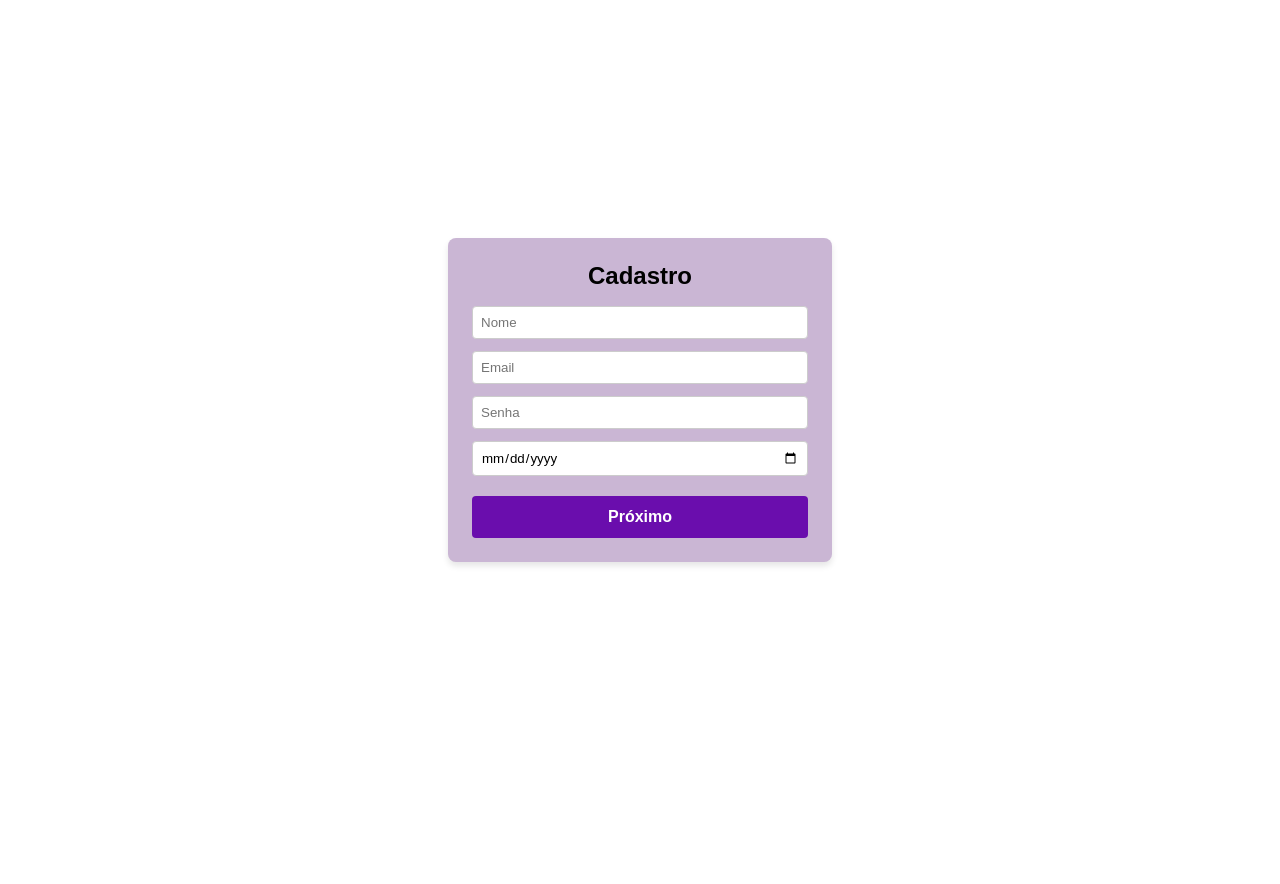
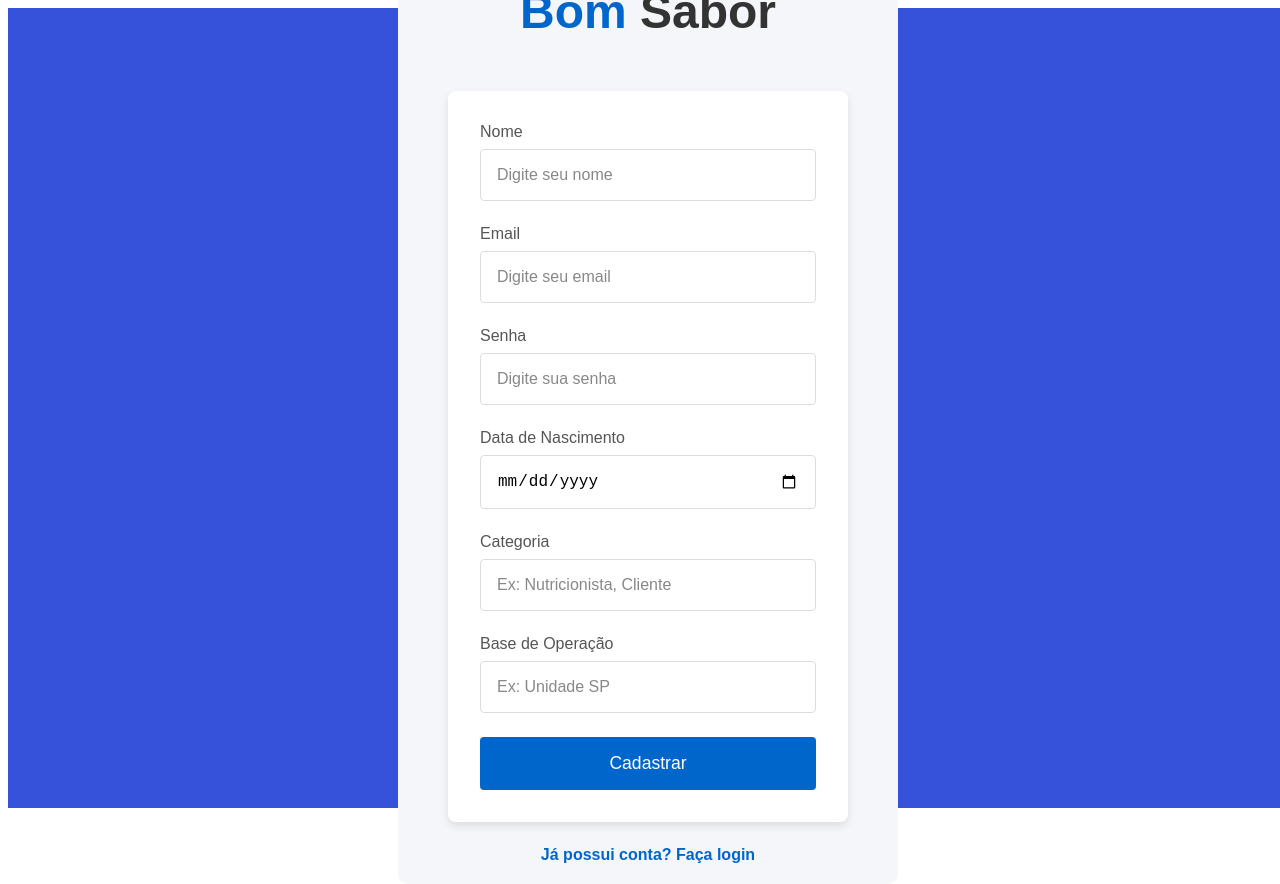
Before and after one commit to AndreHVentura/Cloud.io, a React (Create React App) app in the folder front/: page /cadastro in a window 1280 px wide. Before the commit the page ends 800 px from the top, so only its background shows below. Built offline with nearby package versions, Linux system fonts and the light colour scheme.

Commit message:
cadastro one page

```diff
--- a/front/src/App.tsx
+++ b/front/src/App.tsx
@@ -8,9 +8,9 @@ function App() {
   return (
     <BrowserRouter>
       <Routes>
-        <Route path="/" element={<MainLayout><Login /></MainLayout>} />
+        <Route path="/login" element={<MainLayout><Login /></MainLayout>} />
         <Route path="/cadastro" element={<MainLayout><Cadastro /></MainLayout>} />
-        <Route path="/home" element={<MainLayout><Home /></MainLayout>} />
+        <Route path="/" element={<MainLayout><Home /></MainLayout>} />
       </Routes>
     </BrowserRouter>
   );
--- a/front/src/layouts/MainLayout.tsx
+++ b/front/src/layouts/MainLayout.tsx
@@ -1,10 +1,8 @@
 import React from "react";
-import GlobalStyle from "../styles/GlobalStyles";
 
 const MainLayout: React.FC<{ children: React.ReactNode }> = ({ children }) => {
   return (
     <>
-      <GlobalStyle />
       {children}
     </>
   );
--- a/front/src/pages/Cadastro.tsx
+++ b/front/src/pages/Cadastro.tsx
@@ -1,95 +1,40 @@
 import React, { useState } from "react";
-import styled from "styled-components";
 import axios from "axios";
-import GlobalStyle, { Container, FormWrapper, Title, Input, Button } from "../styles/GlobalStyles";
 import { useNavigate } from "react-router-dom";
+import {
+  MainContainer,
+  Container,
+  Logo,
+  Form,
+  InputLabel,
+  InputField,
+  Button,
+  SignupLink
+} from "../styles/cadastro"; // ajuste o caminho conforme necessário
 
-interface CadastroInicialProps {
-  onNext: (data: { nome: string; email: string; senha: string; dataNascimento: string }) => void;
-}
-
-const CadastroInicial: React.FC<CadastroInicialProps> = ({ onNext }) => {
+const Cadastro: React.FC = () => {
   const [formData, setFormData] = useState({
     nome: "",
     email: "",
     senha: "",
     dataNascimento: "",
+    categoria: "",
+    baseOperacao: "",
   });
+
+  const navigate = useNavigate();
 
   const handleChange = (e: React.ChangeEvent<HTMLInputElement>) => {
     setFormData({ ...formData, [e.target.name]: e.target.value });
   };
 
-  return (
-    <Container>
-      <FormWrapper>
-        <Title>Cadastro</Title>
-        <Input name="nome" placeholder="Nome" onChange={handleChange} />
-        <Input name="email" placeholder="Email" onChange={handleChange} />
-        <Input type="password" name="senha" placeholder="Senha" onChange={handleChange} />
-        <Input type="date" name="dataNascimento" onChange={handleChange} />
-        <Button className="next" onClick={() => onNext(formData)}>Próximo</Button>
-      </FormWrapper>
-    </Container>
-  );
-};
-
-interface CadastroFinalProps {
-  onBack: () => void;
-  onSubmit: (data: { categoria: string; baseOperacao: string }) => void;
-}
-
-const CadastroFinal: React.FC<CadastroFinalProps> = ({ onBack, onSubmit }) => {
-  const [formData, setFormData] = useState({
-    categoria: "",
-    baseOperacao: "",
-  });
-
-  const handleChange = (e: React.ChangeEvent<HTMLInputElement>) => {
-    setFormData({ ...formData, [e.target.name]: e.target.value });
-  };
-
-  return (
-    <Container>
-      <FormWrapper>
-        <Title>Cadastro</Title>
-        <Input name="categoria" placeholder="Categoria de Usuário" onChange={handleChange} />
-        <Input name="baseOperacao" placeholder="Base de Operação" onChange={handleChange} />
-        <Button className="back" onClick={onBack}>Voltar</Button>
-        <Button className="submit" onClick={() => onSubmit(formData)}>Finalizar Cadastro</Button>
-      </FormWrapper>
-    </Container>
-  );
-};
-
-const Cadastro: React.FC = () => {
-  const [step, setStep] = useState(1);
-  const [userData, setUserData] = useState<{
-    nome?: string;
-    email?: string;
-    senha?: string;
-    dataNascimento?: string;
-  }>({});
-
-  const navigate = useNavigate();
-
-  const handleNext = (data: { nome: string; email: string; senha: string; dataNascimento: string }) => {
-    setUserData(data);
-    setStep(2);
-  };
-
-  const handleBack = () => {
-    setStep(1);
-  };
-
-  const handleSubmit = async (finalData: { categoria: string; baseOperacao: string }) => {
-    const completeData = { ...userData, ...finalData };
-
+  const handleSubmit = async (e: React.FormEvent) => {
+    e.preventDefault();
     try {
-      const response = await axios.post("http://localhost:3011/register", completeData);
+      const response = await axios.post("http://localhost:3011/register", formData);
       if (response.status === 201) {
         alert("Cadastro concluído com sucesso!");
-        navigate('/home'); // Redireciona após sucesso
+        navigate("/home");
       }
     } catch (error) {
       console.error("Erro ao cadastrar:", error);
@@ -97,9 +42,36 @@ const Cadastro: React.FC = () => {
     }
   };
 
-  return step === 1
-    ? <CadastroInicial onNext={handleNext} />
-    : <CadastroFinal onBack={handleBack} onSubmit={handleSubmit} />;
+  return (
+    <MainContainer>
+      <Container>
+        <Logo><span>Bom</span> Sabor</Logo>
+        <Form onSubmit={handleSubmit}>
+          <InputLabel htmlFor="nome">Nome</InputLabel>
+          <InputField name="nome" placeholder="Digite seu nome" onChange={handleChange} required />
+
+          <InputLabel htmlFor="email">Email</InputLabel>
+          <InputField name="email" type="email" placeholder="Digite seu email" onChange={handleChange} required />
+
+          <InputLabel htmlFor="senha">Senha</InputLabel>
+          <InputField name="senha" type="password" placeholder="Digite sua senha" onChange={handleChange} required />
+
+          <InputLabel htmlFor="dataNascimento">Data de Nascimento</InputLabel>
+          <InputField name="dataNascimento" type="date" onChange={handleChange} required />
+
+          <InputLabel htmlFor="categoria">Categoria</InputLabel>
+          <InputField name="categoria" placeholder="Ex: Nutricionista, Cliente" onChange={handleChange} required />
+
+          <InputLabel htmlFor="baseOperacao">Base de Operação</InputLabel>
+          <InputField name="baseOperacao" placeholder="Ex: Unidade SP" onChange={handleChange} required />
+
+          <Button type="submit">Cadastrar</Button>
+        </Form>
+
+        <SignupLink href="/login">Já possui conta? Faça login</SignupLink>
+      </Container>
+    </MainContainer>
+  );
 };
 
 export default Cadastro;
--- a/front/src/pages/Login.tsx
+++ b/front/src/pages/Login.tsx
@@ -2,7 +2,7 @@ import React, { useState } from "react";
 import { useNavigate } from "react-router-dom";
 import { InputField, InputLabel, LoginButton,
          LoginContainer, LoginForm, Logo,
-         SignupLink, MainContainer } from "../styles/pages/login";
+         SignupLink, MainContainer } from "../styles/login";
 import api from "../services/api";
 
 const Login: React.FC = () => {
--- a/front/src/styles/GlobalStyles.ts
+++ /dev/null
@@ -1,72 +0,0 @@
-import { createGlobalStyle } from "styled-components";
-import styled from "styled-components";
-
-// Estilos globais
-const GlobalStyle = createGlobalStyle`
-  * {
-    margin: 0;
-    padding: 0;
-    box-sizing: border-box;
-    font-family: Arial, sans-serif;
-  }
-`;
-
-// Componentes reutilizáveis
-export const Container = styled.div`
-  min-height: 100vh;
-  display: flex;
-  align-items: center;
-  justify-content: center;
-`;
-
-export const FormWrapper = styled.div`
-  padding: 1.5rem;
-  border-radius: 0.5rem;
-  box-shadow: 0 4px 6px rgba(0, 0, 0, 0.1);
-  background-color: #cab6d4;
-  width: 24rem;
-`;
-
-export const Title = styled.h2`
-  text-align: center;
-  font-size: 1.5rem;
-  font-weight: bold;
-  margin-bottom: 1rem;
-`;
-
-export const Input = styled.input`
-  width: 100%;
-  padding: 0.5rem;
-  margin-bottom: 0.75rem;
-  border-radius: 0.25rem;
-  background-color: white;
-  border: 1px solid #ccc;
-`;
-
-export const Button = styled.button`
-  width: 100%;
-  padding: 0.75rem;
-  margin-top: 0.5rem;
-  border-radius: 0.25rem;
-  color: white;
-  border: none;
-  cursor: pointer;
-  font-size: 1rem;
-  font-weight: bold;
-
-  &.next {
-    background-color: #6a0dad;
-  }
-  &.back {
-    background-color: gray;
-  }
-  &.submit {
-    background-color: green;
-  }
-
-  &:hover {
-    opacity: 0.8;
-  }
-`;
-
-export default GlobalStyle;
--- /dev/null
+++ b/front/src/styles/cadastro.tsx
@@ -0,0 +1,186 @@
+import styled from "styled-components";
+
+// Contêiner principal (garante que o layout ocupe toda a tela e se ajuste ao tamanho)
+const MainContainer = styled.div`
+  display: flex;
+  height: 100vh;
+  width: 100vw;
+  align-items: center;
+  justify-content: center;
+  background-color: rgb(55, 82, 218);
+  padding: 10px;
+  box-sizing: border-box;
+
+  @media (max-width: 768px) {
+    padding: 20px; // Mais espaço em dispositivos móveis
+  }
+`;
+
+// Container do login (vai centralizar o conteúdo e adaptar conforme a tela)
+const Container = styled.div`
+  display: flex;
+  flex-direction: column;
+  justify-content: center;
+  align-items: center;
+  width: 100%;
+  max-width: 500px;  /* Limita a largura em telas grandes */
+  height: auto;
+  background-color: #f4f6f9;
+  padding: 20px;
+  font-family: 'Arial', sans-serif;
+  border-radius: 10px;
+  box-sizing: border-box;
+  margin: 0 auto;  // Garantir que fique centralizado mesmo em telas grandes
+
+  @media (max-width: 1024px) and (min-width: 768px) {
+    max-width: 700px;  // Mais largura para tablets
+    padding: 30px 20px; // Mais espaçamento para tablets
+  }
+
+  @media (max-width: 768px) {
+    width: 100%;
+    padding: 20px 15px; // Ajuste de padding para telas pequenas
+  }
+
+  @media (max-width: 480px) {
+    max-width: 100%; // Faz com que o container ocupe 100% da tela
+  }
+`;
+
+// Logo com cor dinâmica e tamanho ajustável
+const Logo = styled.h1`
+  font-size: 3rem;
+  color: #333;
+  font-weight: bold;
+  margin-bottom: 2rem;
+
+  span {
+    color: #0066cc;
+  }
+
+  @media (max-width: 768px) {
+    font-size: 2.5rem; // Reduzindo o tamanho da logo em telas pequenas
+  }
+
+  @media (max-width: 480px) {
+    font-size: 2rem; // Font menor ainda para telas muito pequenas
+  }
+`;
+
+// Estilo do formulário de login
+const Form = styled.form`
+  display: flex;
+  flex-direction: column;
+  width: 100%;
+  max-width: 400px;  /* Limita a largura do formulário */
+  padding: 2rem;
+  background-color: white;
+  border-radius: 8px;
+  box-shadow: 0 4px 8px rgba(0, 0, 0, 0.1);
+  margin-top: 20px;
+  box-sizing: border-box;
+
+  @media (max-width: 1024px) and (min-width: 768px) {
+    max-width: 650px;  // Formulário mais largo para tablets
+    padding: 2.5rem;
+  }
+
+  @media (max-width: 768px) {
+    max-width: 100%;  // O formulário pode usar 100% da largura disponível em telas pequenas
+  }
+
+  @media (max-width: 480px) {
+    padding: 1.5rem; // Ajuste de padding para dispositivos móveis
+  }
+`;
+
+// Estilo do rótulo do input
+const InputLabel = styled.label`
+  margin-bottom: 0.5rem;
+  font-size: 1rem;
+  color: #555;
+`;
+
+// Estilo do campo de input (com bordas arredondadas e foco)
+const InputField = styled.input`
+  padding: 1rem;
+  margin-bottom: 1.5rem;
+  border: 1px solid #ddd;
+  border-radius: 4px;
+  font-size: 1rem;
+  width: 100%;
+  box-sizing: border-box;
+
+  &:focus {
+    outline: none;
+    border-color: #0066cc;
+    box-shadow: 0 0 0 2px rgba(0, 102, 204, 0.2);
+  }
+
+  &::placeholder {
+    color: #888;
+  }
+
+  @media (max-width: 480px) {
+    padding: 0.9rem;  // Ajustando o padding em telas muito pequenas
+  }
+`;
+
+// Estilo do botão de login (com transição suave)
+const Button = styled.button`
+  padding: 1rem;
+  background-color: #0066cc;
+  color: white;
+  border: none;
+  border-radius: 4px;
+  font-size: 1.1rem;
+  cursor: pointer;
+  transition: background-color 0.3s ease, transform 0.2s ease;
+
+  &:hover {
+    background-color: #0052a3;
+    transform: translateY(-2px);
+  }
+
+  &:active {
+    background-color: #004080;
+    transform: translateY(0);
+  }
+
+  @media (max-width: 768px) {
+    padding: 0.8rem;  // Ajustando o padding para telas menores
+  }
+`;
+
+// Estilo do link para cadastro (com ajuste de fonte e estilo)
+const SignupLink = styled.a`
+  margin-top: 1.5rem;
+  color: #0066cc;
+  text-decoration: none;
+  font-weight: bold;
+  text-align: center;
+  cursor: pointer;
+
+  &:hover {
+    text-decoration: underline;
+  }
+
+  @media (max-width: 768px) {
+    font-size: 0.9rem;  // Menor tamanho de fonte em telas pequenas
+  }
+
+  @media (max-width: 480px) {
+    font-size: 0.8rem;  // Ajuste para telas muito pequenas
+  }
+`;
+
+export {
+  MainContainer,
+  Container,
+  Logo,
+  Form,
+  InputLabel,
+  InputField,
+  Button,
+  SignupLink
+};
```
Also changed, not shown: front/src/components/Navbar.tsx (+4 -4 lines), front/src/styles/login.tsx (renamed from front/src/styles/pages/login.tsx).
